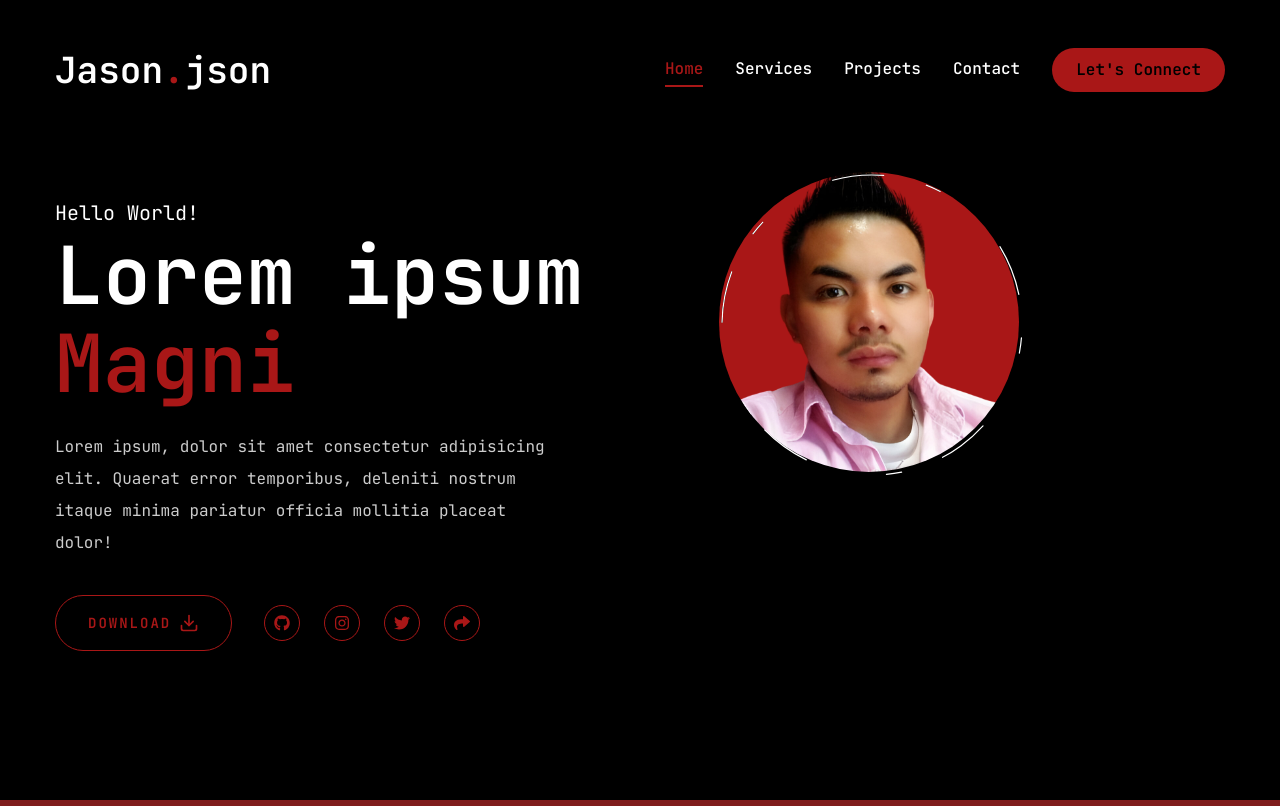
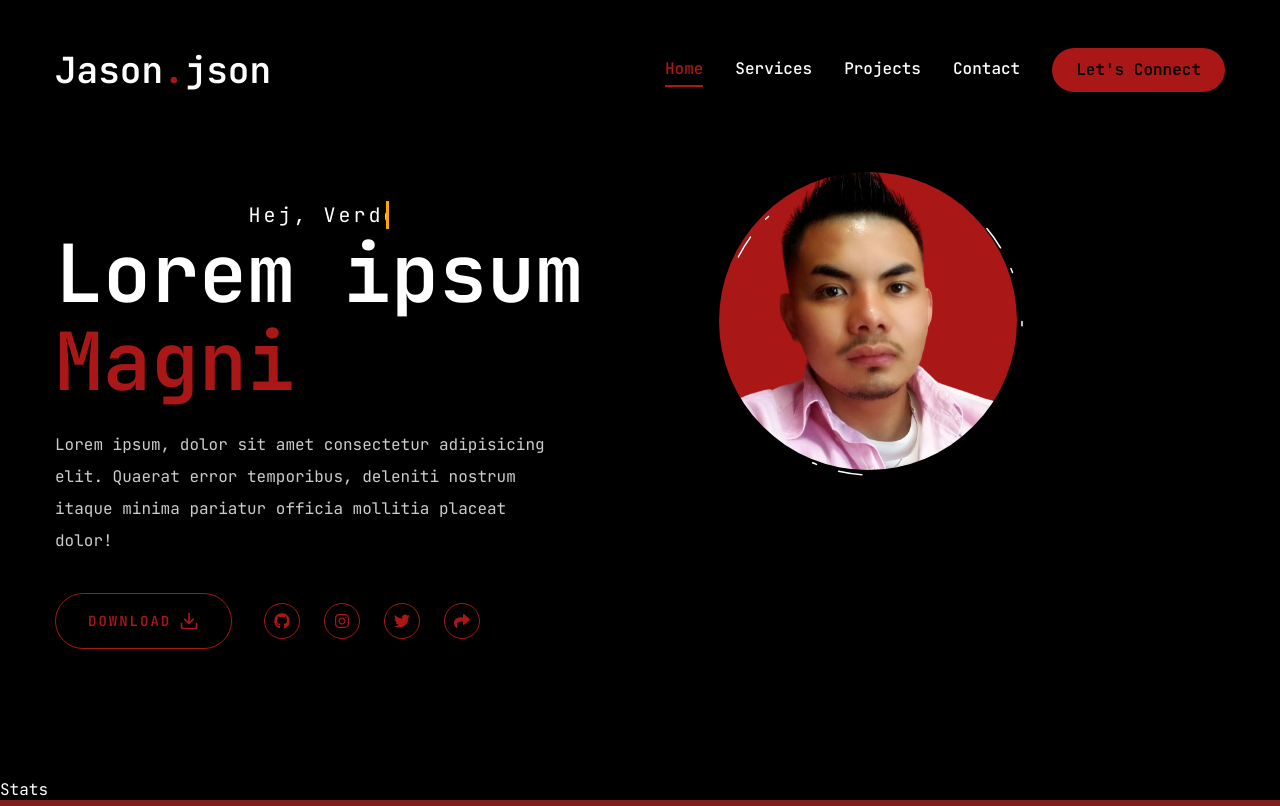
Before and after one commit to Jaycelab/Main-Portfolio, a Next.js app: page / in a window 1280 px wide. Built offline with nearby package versions, Linux system fonts and the light colour scheme.

Commit message:
Worked on typing animation for hello world

```diff
--- a/app/page.jsx
+++ b/app/page.jsx
@@ -6,6 +6,8 @@ import { FiDownload } from "react-icons/fi";
 }
 import Links from "@/components/ui/Links";
 import Photo from "@/components/Photo";
+import Stats from "@/components/Stats";
+import TextLoop from "@/components/TextLoop";
 
 const Home = () => {
   return (
@@ -15,8 +17,10 @@ const Home = () => {
         <div className="flex flex-col xl:flex-row items-center justify-between xl:pt-8 xl:pb-24">
           {/*Hero Heading*/}
           <div className="text-center xl:text-left order-2 xl:order-none">
-            <span className="text-xl">Hello </span>
-            <span className="text-xl text-animation">World! </span>
+            <TextLoop />
+            {/*<span className="text-xl">Hello </span>
+            <span className="text-xl text-animation">World! </span>*/}
+
             {/*"<span className="text-xl">🌎</span>"*/}
             <h1 className="h1 mb-6">
               Lorem ipsum <br />
@@ -54,6 +58,8 @@ const Home = () => {
           </div>
         </div>
       </div>
+      {/*Stats*/}
+      <Stats />
     </section>
   );
 };
--- a/components/Photo.jsx
+++ b/components/Photo.jsx
@@ -29,8 +29,8 @@ const Photo = () => {
             src="/images/profile-red.png"
             className="rounded-full"
             quality={100}
-            width="300"
-            height="300"
+            width="298"
+            height="298"
             alt=""
           />
         </motion.div>
@@ -50,7 +50,7 @@ const Photo = () => {
             cy="153"
             r="150"
             stroke="#FFFFFF"
-            strokeWidth="1.2"
+            strokeWidth="1.5"
             strokeLinecap="round"
             strokeLinejoin="round"
             initial={{ strokeDasharray: "24 10 0 0" }}
@@ -58,7 +58,7 @@ const Photo = () => {
               strokeDasharray: ["15 120 25 25 ", "16 25 92 72", "4 250 22 22"],
               transition: {
                 delay: 0.3,
-                duration: 2.9,
+                duration: 4.9,
                 ease: "easeInOut",
                 repeat: Infinity,
                 repeatType: "reverse",
--- /dev/null
+++ b/components/Stats.jsx
@@ -0,0 +1,5 @@
+const Stats = () => {
+  return <div>Stats</div>;
+};
+
+export default Stats;
--- /dev/null
+++ b/components/TextLoop.jsx
@@ -0,0 +1,56 @@
+"use client";
+import "../src/assets/style.css";
+import { useState, useEffect } from "react";
+
+const loopArr = [
+  "Hello World",
+  "你好世界",
+  "Hej, Verden",
+  "Hallo Welt",
+  "Aloha Honua",
+  "Salut le Monde",
+  "नमस्ते दुनिया",
+  "Halo Dunia",
+  "Ciao Mondo",
+  "こんにちは、 世界",
+  "Dia dhaoibh, a dhomhain",
+  "반갑다 세상아",
+  "Hallo verden",
+  "Olá, mundo",
+  "sਸਤਿ ਸ੍ਰੀ ਅਕਾਲ ਦੁਨਿਆ 5",
+  "Здравствуй, мир",
+  "Kamusta mundo",
+  "Hallå världen",
+  "Hola mundo",
+  "สวัสดีโลก",
+  "Merhaba Dünya",
+  "Xin chào thế giới",
+  "Привiт, свiт",
+  "שלום עולם",
+];
+
+export default function TextLoop() {
+  const [index, setIndex] = useState(0);
+
+  useEffect(() => {
+    const intervalDelayMilliseconds = loopArr[index].length * 300;
+    const interval = setInterval(() => {
+      setIndex((prevIndex) => {
+        // reset index if current index is greater than array size
+        return prevIndex + 1 < loopArr.length ? prevIndex + 1 : 0;
+      });
+    }, intervalDelayMilliseconds);
+
+    return () => clearInterval(interval);
+  });
+
+  return (
+    <div className="TextLoop ">
+      <div class="typewriter ">
+        <h1 className="text-xl" key={loopArr[index]}>
+          {loopArr[index]}
+        </h1>
+      </div>
+    </div>
+  );
+}
--- a/src/assets/style.css
+++ b/src/assets/style.css
@@ -0,0 +1,31 @@
+body {
+  justify-content: center;
+}
+
+.typewriter h1 {
+  overflow: hidden;
+  border-right: 0.15em solid orange;
+  white-space: nowrap;
+  margin: 0 auto;
+  letter-spacing: 0.15em;
+  animation: typing 3.5s steps(30, end), blink-caret 0.5s step-end infinite;
+}
+
+@keyframes typing {
+  from {
+    width: 0;
+  }
+  to {
+    width: 100%;
+  }
+}
+
+@keyframes blink-caret {
+  from,
+  to {
+    border-color: transparent;
+  }
+  50% {
+    border-color: orange;
+  }
+}
```
Also changed, not shown: public/data/languages.txt (renamed from src/data/languages.txt), 1 other file (tests, documents, lock files or other folders).
